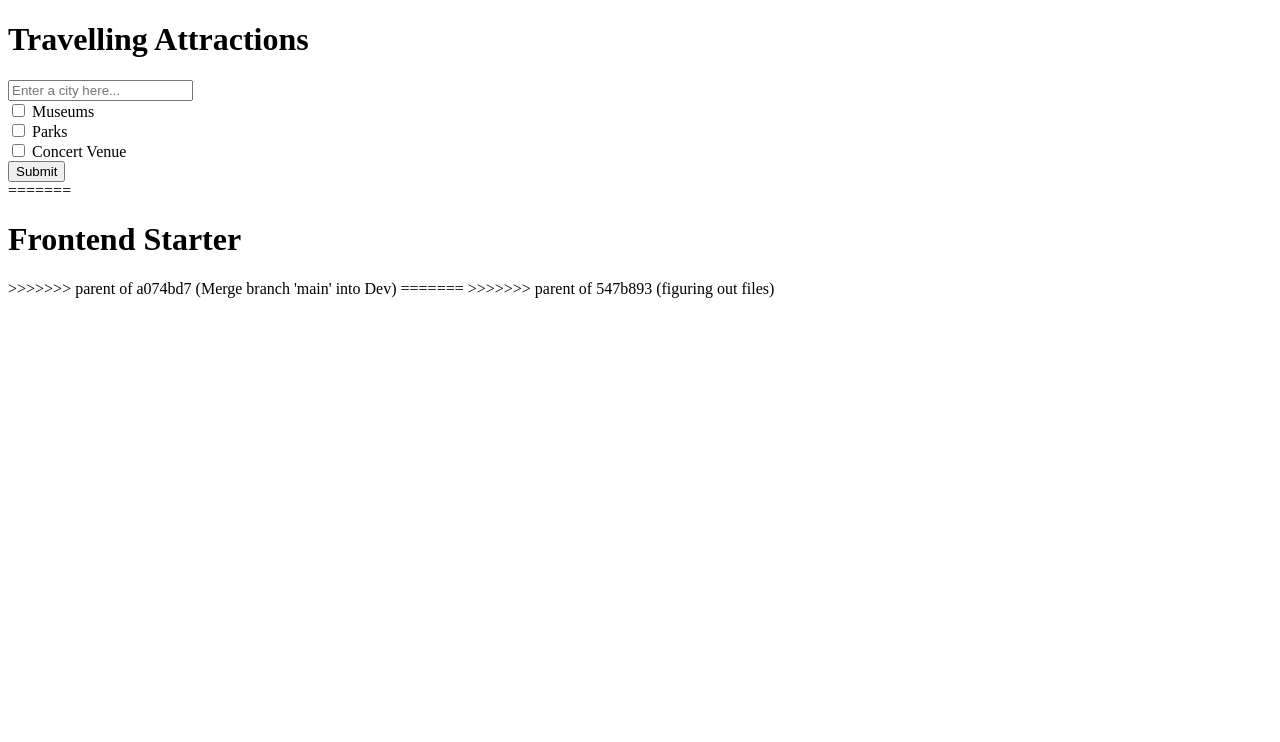
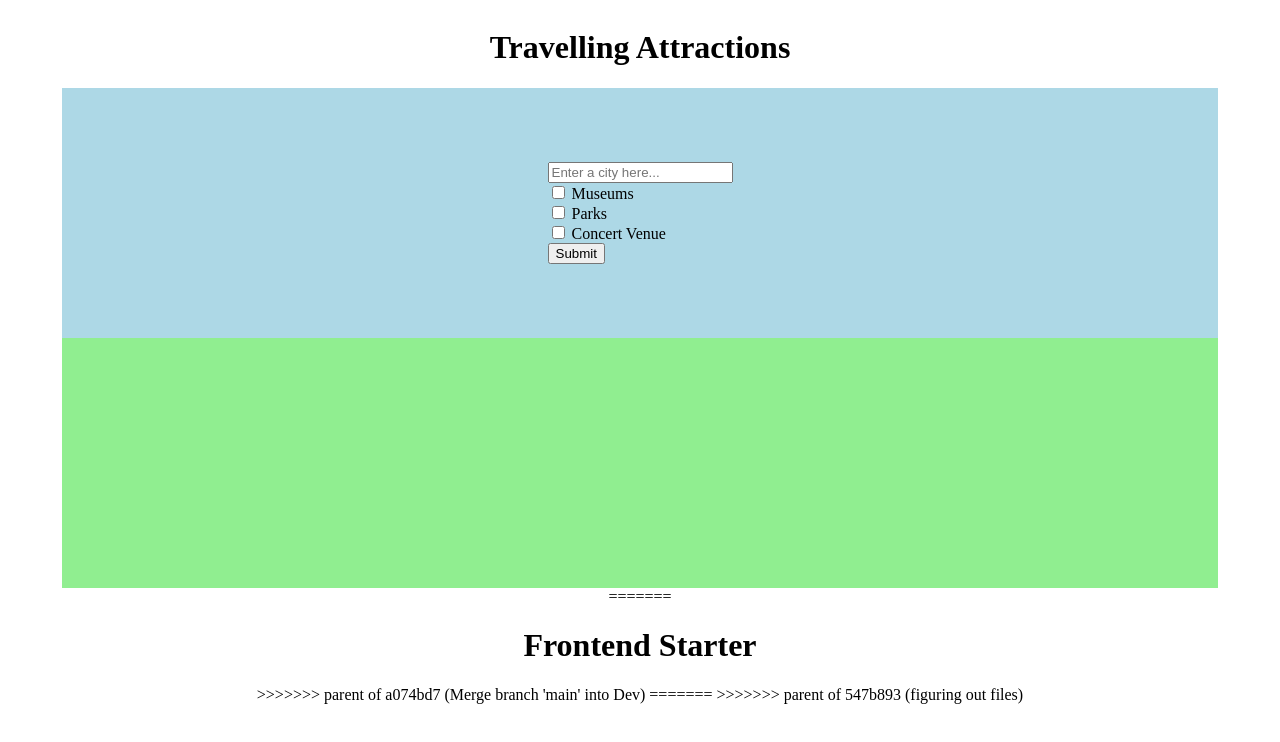
Before and after one commit to Tylaw93/Travel_project, a website: page index.html in a window 1280 px wide. Drawn offline with Linux system fonts and the light colour scheme; no server answers.

Commit message:
Update index.html

```diff
--- a/index.html
+++ b/index.html
@@ -4,6 +4,7 @@
     <meta charset="UTF-8" />
     <meta name="viewport" content="width=device-width, initial-scale=1.0" />
 
+    <link rel="stylesheet" href="./assets/css/style.css" />
 
     <title>Travelling Attractions</title>
   </head>
```
